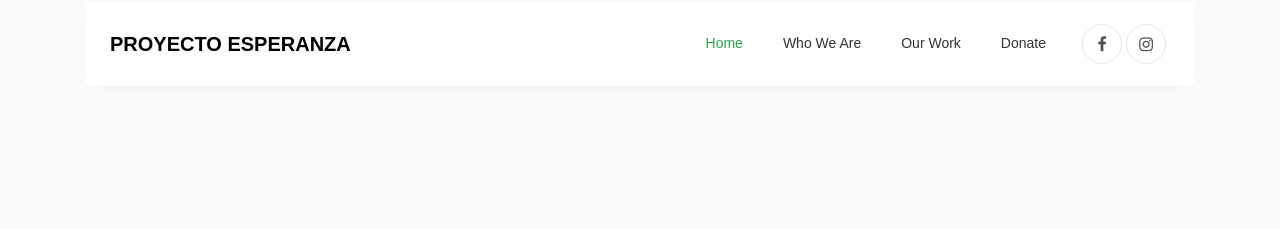
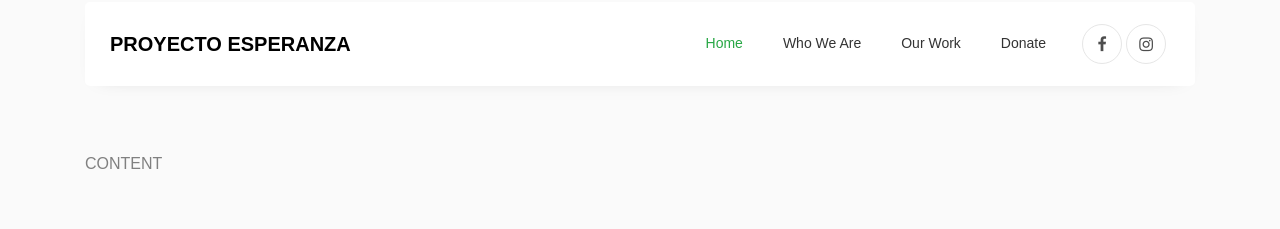
Before and after one commit to proyectoesperanza/proyectoesperanza.github.io, a plain HTML site: page index.html in a window 1280 px wide. Shown: the part 260-489 px from the top of the page. Drawn offline with Linux system fonts and the light colour scheme.

```diff
--- a/index.html
+++ b/index.html
@@ -44,6 +44,10 @@
                     </div>
                 </div>
             </nav>
+    </section>
+    <section class="ftco-section">
+        <div class="container">
+            <p>CONTENT</p>
         </div>
     </section>
     <script src="js/jquery.min.js"></script>
```
Also changed, not shown: img/logofinal.JPG.
